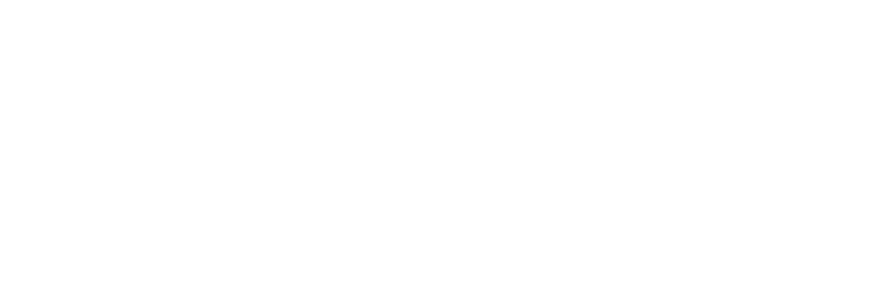
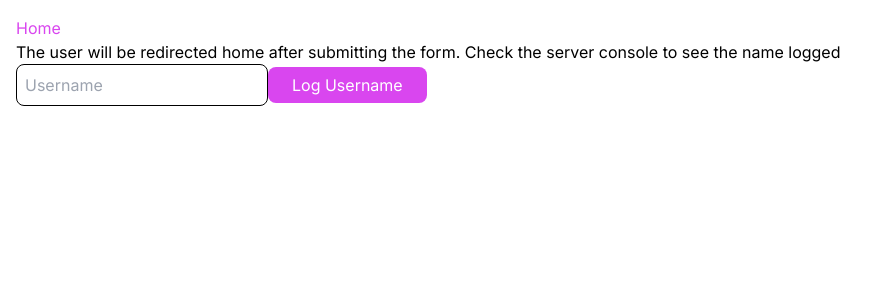
Before and after one commit to emanuelefavero/nextjs-app-router, a Next.js app: page /redirect in a window 1280 px wide. Before the commit this address had no page. Shown: the top 300 px of the page, without its empty margins (0-887 px from the left). Built offline with nearby package versions, Linux system fonts and the light colour scheme.

Commit message:
add redirect to server actions

```diff
--- /dev/null
+++ b/app/actions.ts
@@ -0,0 +1,16 @@
+'use server'
+
+import { redirect } from 'next/navigation'
+
+export async function logUsername(formData: FormData) {
+  console.log(formData.get('username'))
+
+  redirect('/') // redirects and returns a 307 (temporary redirect) status code
+
+  // permanentRedirect('/')
+}
+
+// TIP: The redirect function allows you to programmatically redirect to another route in Server Components.
+// TIP: redirect and permanentRedirect can also be called in client components
+// TIP: permanentRedirect function can be used to redirect and return a 308 (permanent redirect) status code
+// NOTE: You can't use the redirect function inside jsx.
--- a/app/page.tsx
+++ b/app/page.tsx
@@ -48,7 +48,7 @@
           <Link href='/use-router'>useRouter</Link>
         </li>
         <li>
-          <Link href='/redirect'>Redirect Home (nothing will happen)</Link>
+          <Link href='/redirect'>Redirect</Link>
         </li>
         <li>
           <Link href='/this-will-not-be-found'>Not Found</Link>
--- a/app/redirect/page.tsx
+++ b/app/redirect/page.tsx
@@ -1,8 +1,18 @@
-import { redirect } from 'next/navigation'
+import { logUsername } from '@/app/actions'
+
+// TIP: Check logUsername function in app/actions.tsx to see how to use the redirect function
 
 export default function Page() {
-  redirect('/')
+  return (
+    <>
+      <p>
+        The user will be redirected home after submitting the form. Check the
+        server console to see the name logged
+      </p>
+      <form action={logUsername}>
+        <input type='text' name='username' placeholder='Username' />
+        <button type='submit'>Log Username</button>
+      </form>
+    </>
+  )
 }
-
-// TIP: The redirect function allows you to programmatically redirect to another route in Server Components.
-// NOTE: You can't use the redirect function inside jsx
```
